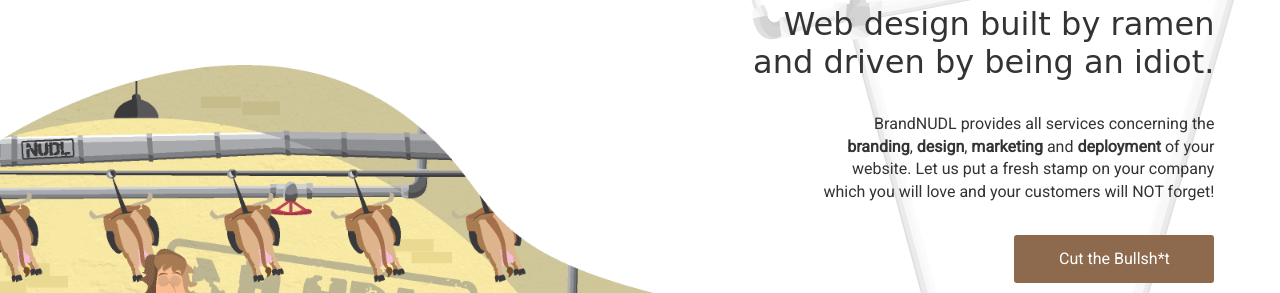
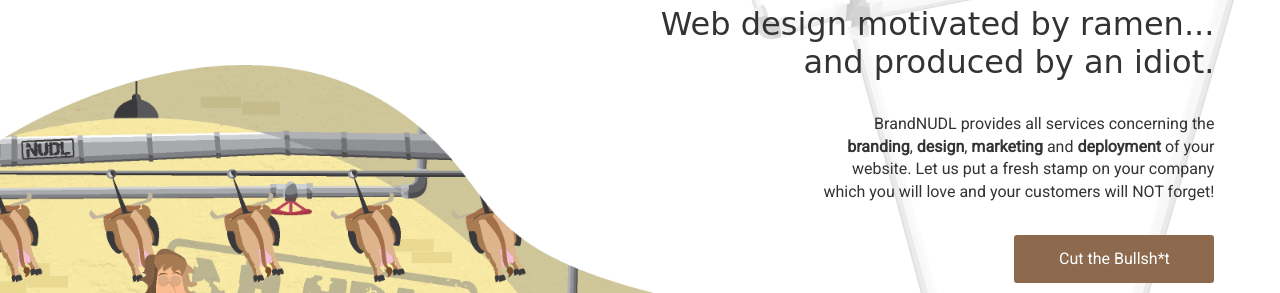
Before and after one commit to brandOLDL/brandoldl, a plain HTML site: page bn-main.html in a window 1280 px wide. Shown: the part 262-555 px from the top of the page. Drawn offline with nearby package versions, Linux system fonts and the light colour scheme; a web font is replaced by a local one.

Commit message:
tag line

```diff
--- a/bn-main.html
+++ b/bn-main.html
@@ -57,8 +57,8 @@
 		<div class="wrapper">
 			<div class="hero-block">
 				<img alt="brandnudl typography" class="nudl-text" src="nudl-text.png"> <img alt="brandnudl typography" class="nudl-text2" src="nudl-text-sml.png">
-				<h2>Web design built by ramen<br>
-				and driven by being an idiot.</h2>
+				<h2>Web design motivated by ramen...<br>
+				and produced by an idiot.</h2>
 				<p class="hero-chat">BrandNUDL provides all services concerning the <em>branding</em>, <em>design</em>, <em>marketing</em> and <em>deployment</em> of your website. Let us put a fresh stamp on your company which you will love and your customers will NOT forget! </p><button class="cta-b">Cut the Bullsh*t</button>
 				<div class="social">
 					<ul>
```
